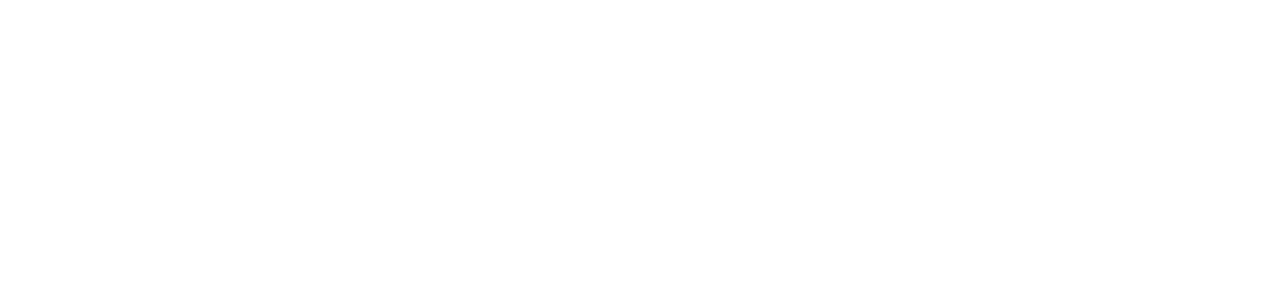
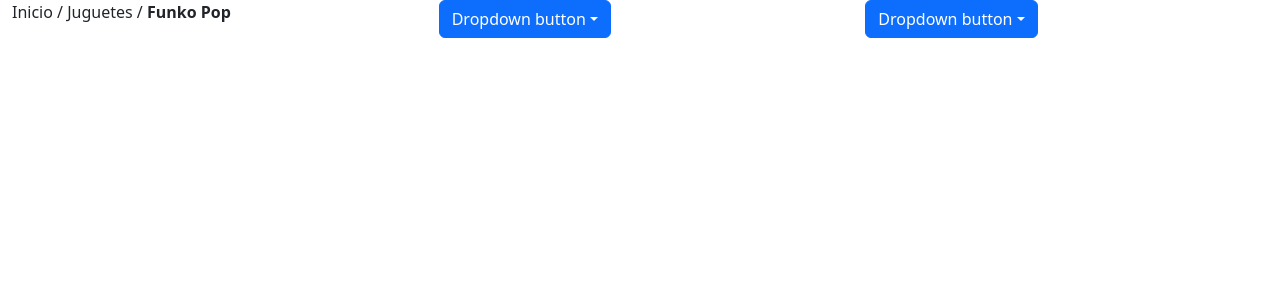
Before and after one commit to rodrigortigosa/challenge-cruce, a React (Create React App) app: page / in a window 1280 px wide. Shown: the top 300 px of the page. Built offline with nearby package versions, Linux system fonts and the light colour scheme.

Commit message:
Agrego componente Ruta

```diff
--- a/src/App.js
+++ b/src/App.js
@@ -1,5 +1,19 @@
-function App() {
-  return <div className="App"></div>;
-}
+import "bootstrap/dist/css/bootstrap.min.css";
+import { Container } from "react-bootstrap";
+import Ruta from "./components/Ruta";
+
+const App = () => {
+  return (
+    <div className="App">
+      <Container fluid>
+        <Ruta />
+
+        {/* Imagen */}
+
+        {/* <Listado></Listado> */}
+      </Container>
+    </div>
+  );
+};
 
 export default App;
--- /dev/null
+++ b/src/components/Ruta.js
@@ -0,0 +1,33 @@
+import { Row, Col, DropdownButton, Dropdown } from "react-bootstrap";
+
+const Ruta = () => {
+  return (
+    <Row className="justify-content-between row-cols-1 row-cols-md-3">
+      <Col>
+        <span>
+          Inicio / Juguetes / <b>Funko Pop</b>
+        </span>
+      </Col>
+
+      <Col>
+        <DropdownButton id="dropdown-item-button" title="Dropdown button">
+          <Dropdown.ItemText>Dropdown item text</Dropdown.ItemText>
+          <Dropdown.Item as="button">Action</Dropdown.Item>
+          <Dropdown.Item as="button">Another action</Dropdown.Item>
+          <Dropdown.Item as="button">Something else</Dropdown.Item>
+        </DropdownButton>
+      </Col>
+
+      <Col>
+        <DropdownButton id="dropdown-item-button" title="Dropdown button">
+          <Dropdown.ItemText>Dropdown item text</Dropdown.ItemText>
+          <Dropdown.Item as="button">Action</Dropdown.Item>
+          <Dropdown.Item as="button">Another action</Dropdown.Item>
+          <Dropdown.Item as="button">Something else</Dropdown.Item>
+        </DropdownButton>
+      </Col>
+    </Row>
+  );
+};
+
+export default Ruta;
```
